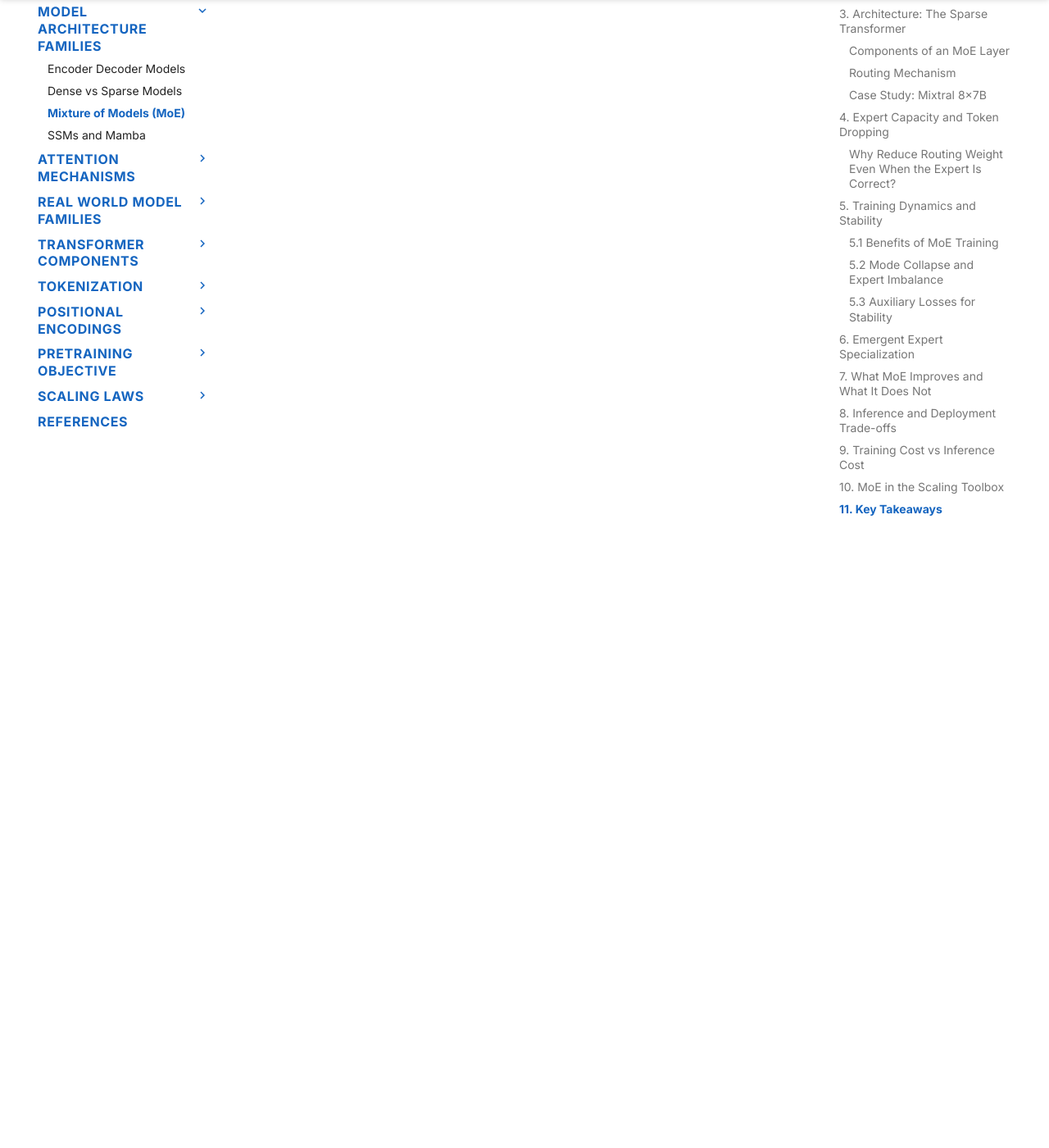
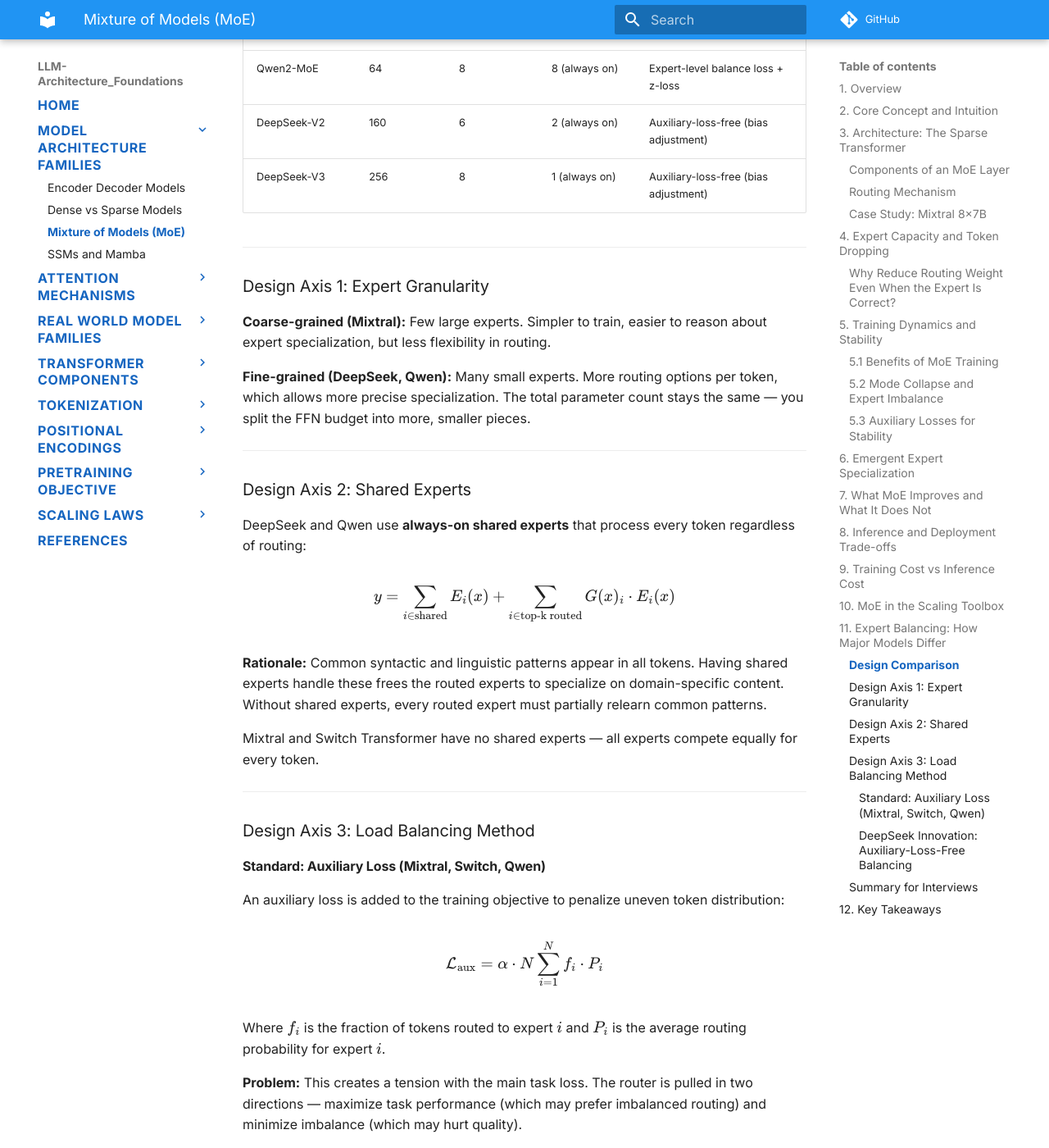
Before and after one commit to saurabhiit2007/LLM-Architecture-Foundations, an MkDocs documentation site: the page built from docs/model_architecture_families/mixture_of_experts.md, in a window 1280 px wide and 1400 px high, scrolled down 6695 px. Shown: the whole window at 82% size. Built offline with MkDocs 1.6.1 and Material for MkDocs 9.7.7, drawn with Linux system fonts in a browser that asks for light colours; comment, search, counter and statistics services are not loaded; some of the changed text lies outside the part shown.

Commit message:
Add MoE expert balancing comparison across DeepSeek, Qwen, Mixtral, GPT-4
New §11: Expert Balancing — How Major Models Differ
- Comparison table: total experts, active (top-k), shared experts, balancing method
  across Switch Transformer, Mixtral 8x7B, GPT-4, Qwen2-MoE, DeepSeek-V2/V3
- Design Axis 1: coarse-grained (Mixtral 8 large) vs fine-grained (DeepSeek 256 small)
- Design Axis 2: shared experts (DeepSeek/Qwen) vs none (Mixtral/Switch) — formula
  and rationale for why shared experts free routed experts to specialize
- Design Axis 3: auxiliary loss balancing (most models) vs DeepSeek-V3 bias-term
  approach — explains why auxiliary loss creates gradient tension and how bias
  adjustment solves it without touching the main training objective

Co-Authored-By: Claude Sonnet 4.6 <noreply@anthropic.com>

```diff
--- a/docs/model_architecture_families/mixture_of_experts.md
+++ b/docs/model_architecture_families/mixture_of_experts.md
@@ -235,7 +235,77 @@ MoE is a powerful but specialized tool, not a universal solution.
 
 ---
 
-## 11. Key Takeaways
+## 11. Expert Balancing: How Major Models Differ
+
+This is the most common interview differentiator. The table below shows the key axes: expert count, granularity, shared experts, and balancing method.
+
+### Design Comparison
+
+| Model | Total Experts | Active (top-k) | Shared Experts | Balancing Method |
+|-------|--------------|----------------|----------------|-----------------|
+| Switch Transformer | N | 1 | No | Auxiliary loss + capacity factor |
+| Mixtral 8×7B | 8 | 2 | No | Auxiliary load balancing loss |
+| GPT-4 (reported) | 16 | 2 | No | Auxiliary load balancing loss |
+| Qwen2-MoE | 64 | 8 | 8 (always on) | Expert-level balance loss + z-loss |
+| DeepSeek-V2 | 160 | 6 | 2 (always on) | Auxiliary-loss-free (bias adjustment) |
+| DeepSeek-V3 | 256 | 8 | 1 (always on) | Auxiliary-loss-free (bias adjustment) |
+
+---
+
+### Design Axis 1: Expert Granularity
+
+**Coarse-grained (Mixtral):** Few large experts. Simpler to train, easier to reason about expert specialization, but less flexibility in routing.
+
+**Fine-grained (DeepSeek, Qwen):** Many small experts. More routing options per token, which allows more precise specialization. The total parameter count stays the same — you split the FFN budget into more, smaller pieces.
+
+---
+
+### Design Axis 2: Shared Experts
+
+DeepSeek and Qwen use **always-on shared experts** that process every token regardless of routing:
+
+$$y = \sum_{i \in \text{shared}} E_i(x) + \sum_{i \in \text{top-k routed}} G(x)_i \cdot E_i(x)$$
+
+**Rationale:** Common syntactic and linguistic patterns appear in all tokens. Having shared experts handle these frees the routed experts to specialize on domain-specific content. Without shared experts, every routed expert must partially relearn common patterns.
+
+Mixtral and Switch Transformer have no shared experts — all experts compete equally for every token.
+
+---
+
+### Design Axis 3: Load Balancing Method
+
+#### Standard: Auxiliary Loss (Mixtral, Switch, Qwen)
+
+An auxiliary loss is added to the training objective to penalize uneven token distribution:
+
+$$\mathcal{L}_\text{aux} = \alpha \cdot N \sum_{i=1}^{N} f_i \cdot P_i$$
+
+Where $f_i$ is the fraction of tokens routed to expert $i$ and $P_i$ is the average routing probability for expert $i$.
+
+**Problem:** This creates a tension with the main task loss. The router is pulled in two directions — maximize task performance (which may prefer imbalanced routing) and minimize imbalance (which may hurt quality).
+
+#### DeepSeek Innovation: Auxiliary-Loss-Free Balancing
+
+DeepSeek-V3 removes the auxiliary loss entirely. Instead, a **bias term** $b_i$ is maintained for each expert and adjusted dynamically during training:
+
+- If expert $i$ is overloaded → $b_i$ is nudged downward → fewer tokens route to it
+- If expert $i$ is underloaded → $b_i$ is nudged upward → more tokens route to it
+
+The bias only affects routing decisions, not the main training gradient. The primary loss is uncontaminated by balancing pressure. DeepSeek reports this produces better final model quality than auxiliary-loss-based approaches.
+
+---
+
+### Summary for Interviews
+
+The three questions to anchor on:
+
+1. **How many experts, and how large?** Coarse (Mixtral: 8 large) vs fine-grained (DeepSeek: 256 small)
+2. **Are some experts always active?** No (Mixtral/Switch) vs yes (DeepSeek/Qwen shared experts)
+3. **How is load balanced?** Auxiliary loss on training objective (most models) vs bias-term adjustment without touching the loss (DeepSeek-V3)
+
+---
+
+## 12. Key Takeaways
 
 - MoE decouples capacity from inference compute
 - It is most effective for knowledge-heavy scaling
```
